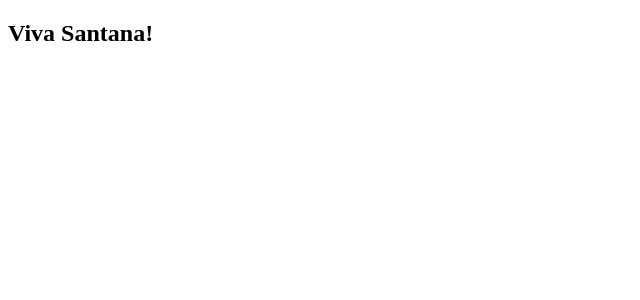
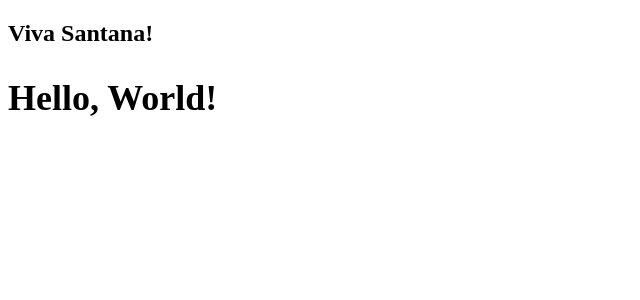
Before and after one commit to Faltrenn/pweb-receitas, a Next.js app: page / in a window 1280 px wide. Shown: the top 300 px of the page, without its empty margins (0-640 px from the left). Built offline with nearby package versions, Linux system fonts and the light colour scheme.

Commit message:
add: exercises

```diff
--- a/pages/index.js
+++ b/pages/index.js
@@ -1,8 +1,11 @@
+import { Casa } from "./teste"
+
 export default function Home(){
     return (
        <div>
           <h2>
             Viva Santana!
+            {Casa()}
           </h2>
        </div>
     )
--- /dev/null
+++ b/pages/teste.js
@@ -0,0 +1,9 @@
+export function Casa(){
+    return (
+       <div>
+          <h2>
+            Hello, World!
+          </h2>
+       </div>
+    )
+}
```
